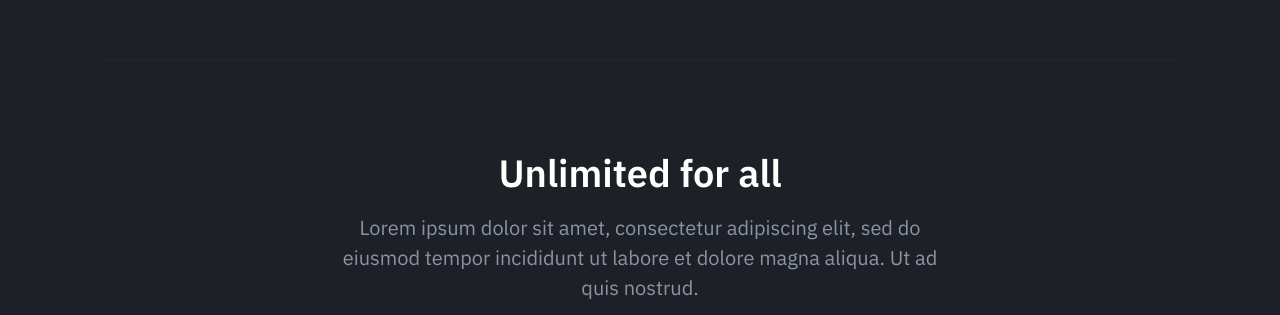
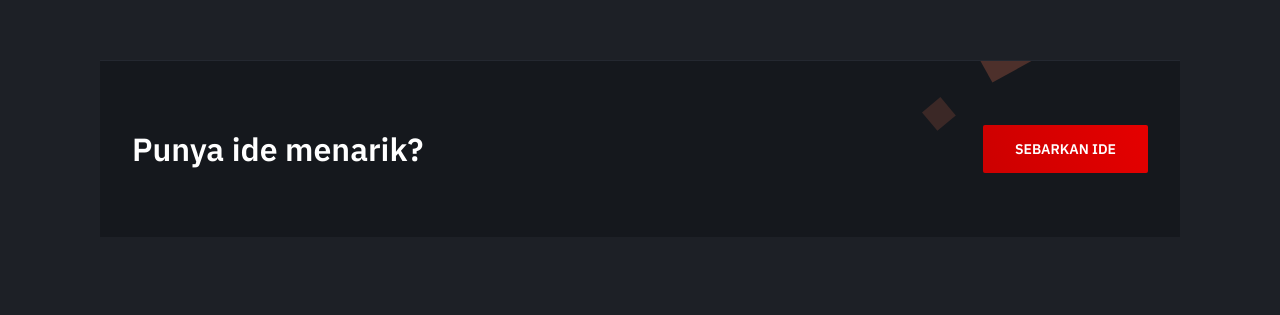
Before and after one commit to kegini/landing, a website: page index.html in a window 1280 px wide. Shown: the part 1539-1854 px from the top of the page. Drawn offline with nearby package versions, Linux system fonts and the light colour scheme.

Commit message:
change pricing

```diff
--- a/index.html
+++ b/index.html
@@ -135,7 +135,7 @@
                 </div>
             </section>
 
-            <section class="pricing section">
+            <!-- <section class="pricing section">
                 <div class="container-sm">
                     <div class="pricing-inner section-inner">
                         <div class="pricing-header text-center">
@@ -180,7 +180,7 @@
                         </div>
                     </div>
                 </div>
-            </section>
+            </section> -->
 
             <section class="cta section">
                 <div class="container">
```
